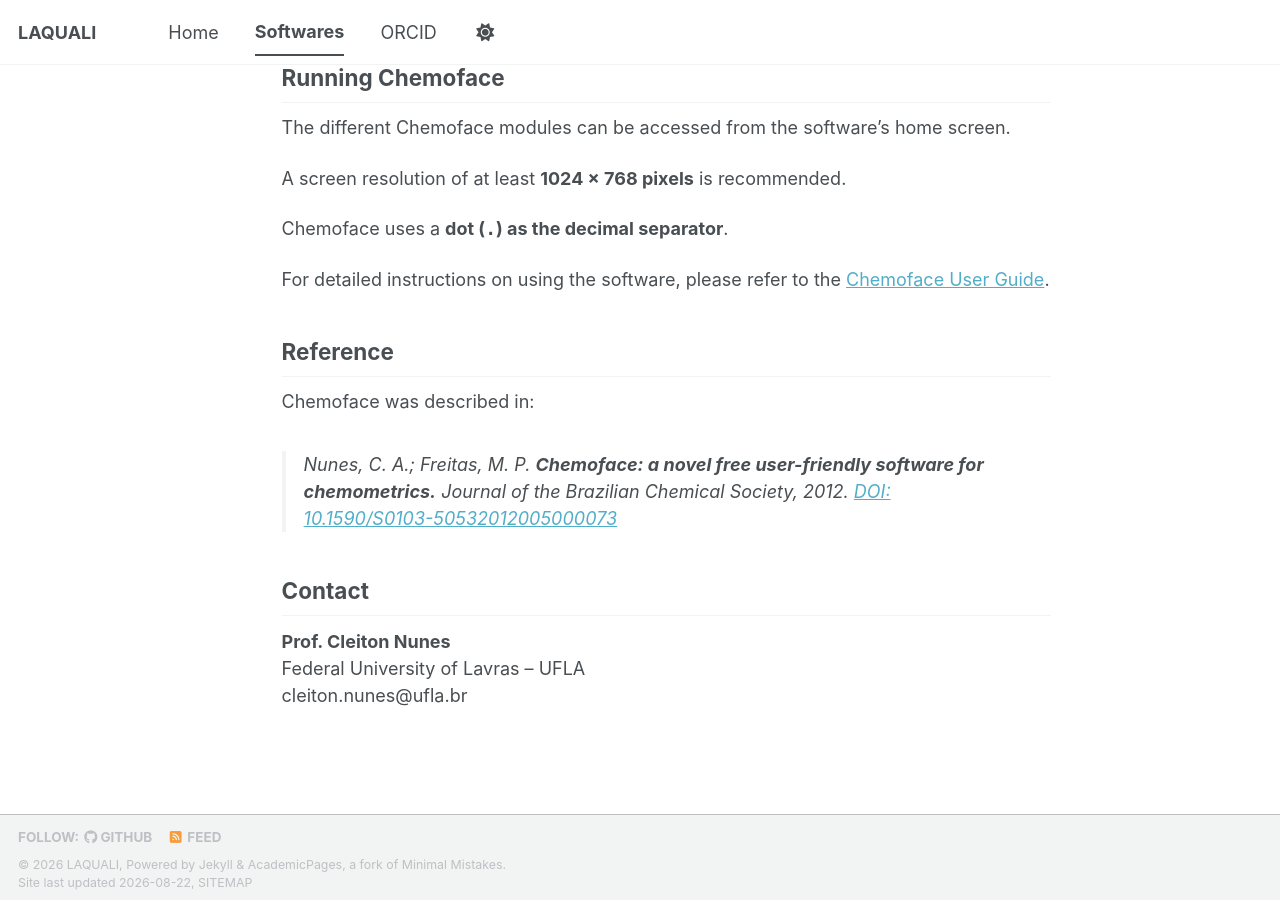
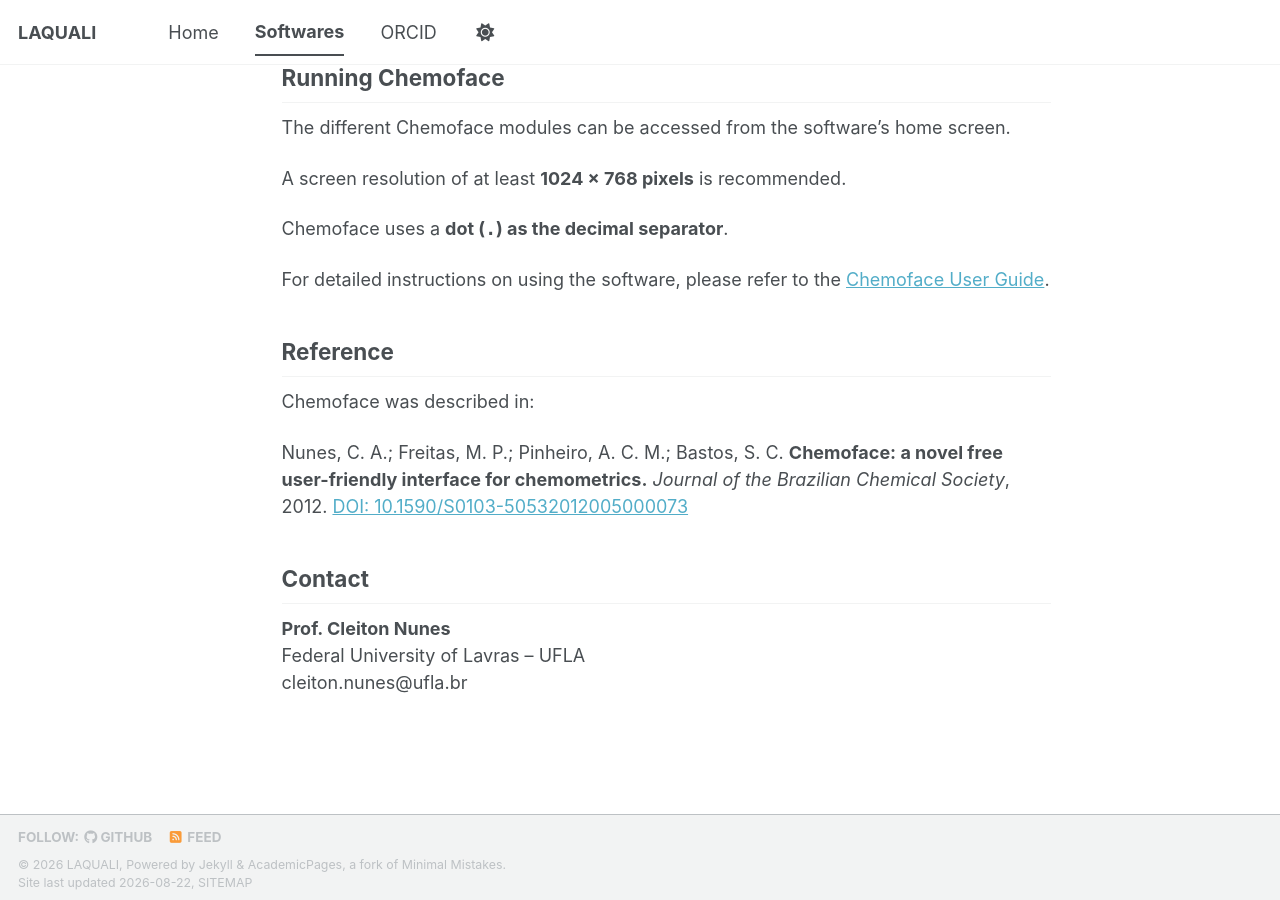
Before and after one commit to LAQUALI-UFLA/laquali-ufla.github.io, a Jekyll site: the page built from _pages/softwares/chemoface.md, in a window 1280 px wide and 900 px high, scrolled down 2284 px. Built offline with Jekyll 4.4.1, drawn with Linux system fonts in a browser that asks for light colours; a style sheet for code colours, icons or effects is not loaded.

Commit message:
Update reference for Chemoface software

```diff
--- a/_pages/softwares/chemoface.md
+++ b/_pages/softwares/chemoface.md
@@ -74,7 +74,7 @@ For detailed instructions on using the software, please refer to the [Chemoface
 
 Chemoface was described in:
 
-> Nunes, C. A.; Freitas, M. P. **Chemoface: a novel free user-friendly software for chemometrics.** *Journal of the Brazilian Chemical Society*, 2012.
+Nunes, C. A.; Freitas, M. P.; Pinheiro, A. C. M.; Bastos, S. C. **Chemoface: a novel free user-friendly interface for chemometrics.** *Journal of the Brazilian Chemical Society*, 2012.
 [DOI: 10.1590/S0103-50532012005000073](https://doi.org/10.1590/S0103-50532012005000073)
 
 ## Contact
```
